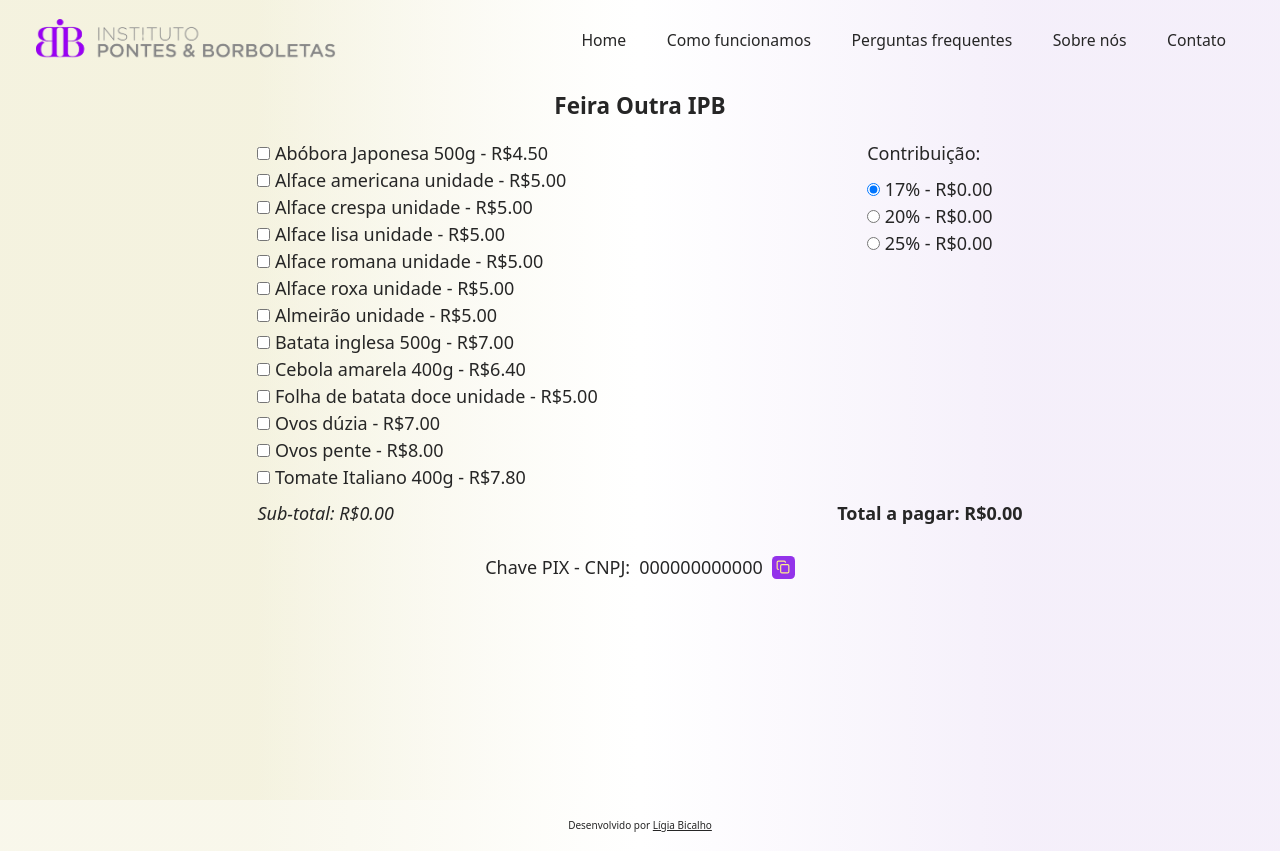
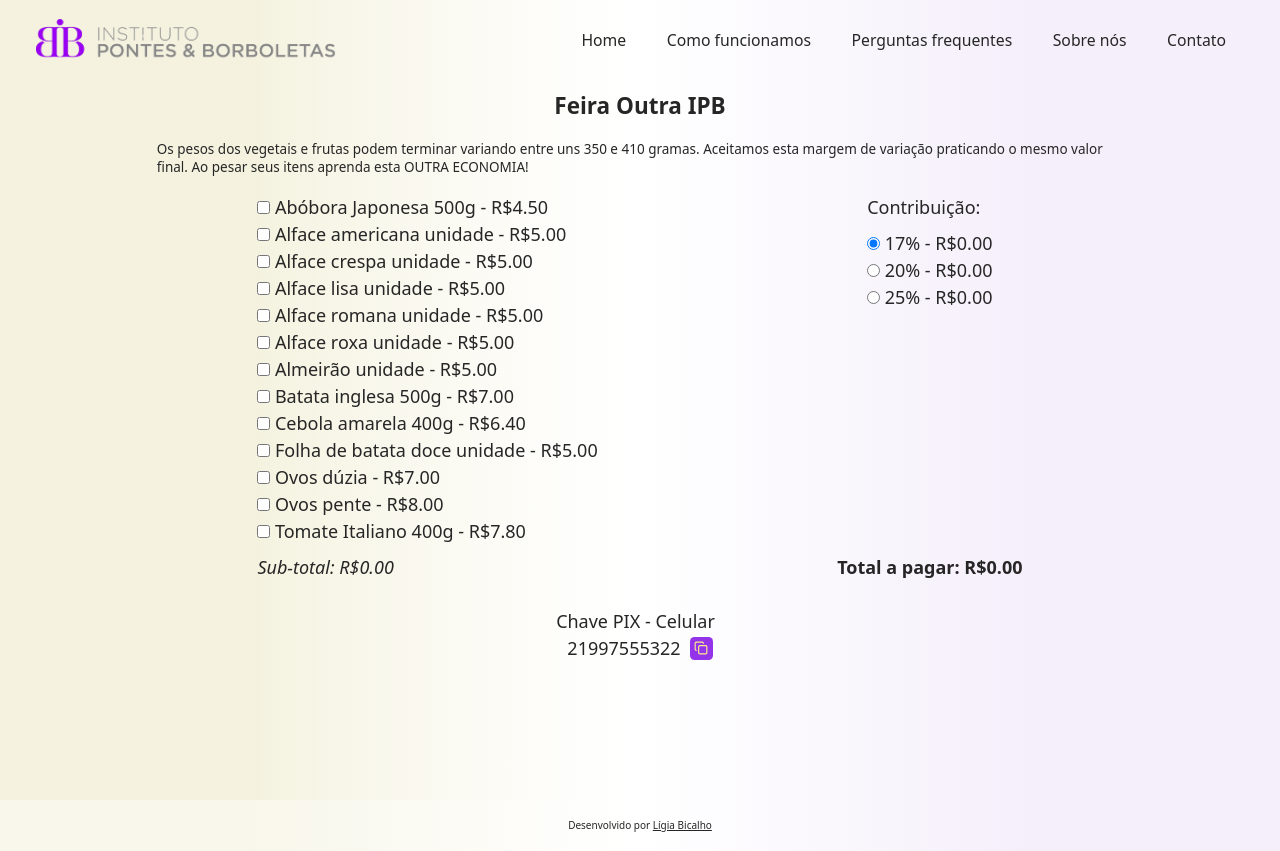
Before and after one commit to ligiabicalho/pontes-e-borboletas, a Next.js app: page / in a window 1280 px wide. Built offline with nearby package versions, Linux system fonts and the light colour scheme; a web font is replaced by a local one.

Commit message:
feat: adds description in Hero section

```diff
--- a/src/components/Home/Hero/Hero.tsx
+++ b/src/components/Home/Hero/Hero.tsx
@@ -9,12 +9,17 @@ export default function Hero() {
           <p>Local: CroccoVeg </p>
           <p>Dia: 11/01/2024</p>
         </div> */}
+        <p className="text-xs lg:w-[80%]">
+          Os pesos dos vegetais e frutas podem terminar variando entre uns 350 e
+          410 gramas. Aceitamos esta margem de variação praticando o mesmo valor
+          final. Ao pesar seus itens aprenda esta OUTRA ECONOMIA!
+        </p>
         <ShoppingList />
-        <div className="lg:flex">
-          <p className="lg:mr-2">Chave PIX - CNPJ:</p>
-          <div className="flex items-center gap-2">
-            <span id="pix-key" aria-label="Chave pix">
-              000000000000
+        <div className="lg:flex flex flex-col justify-center items-center">
+          <p className="flex lg:mr-2">Chave PIX - Celular</p>
+          <div className="flex items-center">
+            <span id="pix-key" aria-label="Chave pix" className="pr-2">
+              21997555322
             </span>
             <CopyToClipboardButton />
           </div>
```
